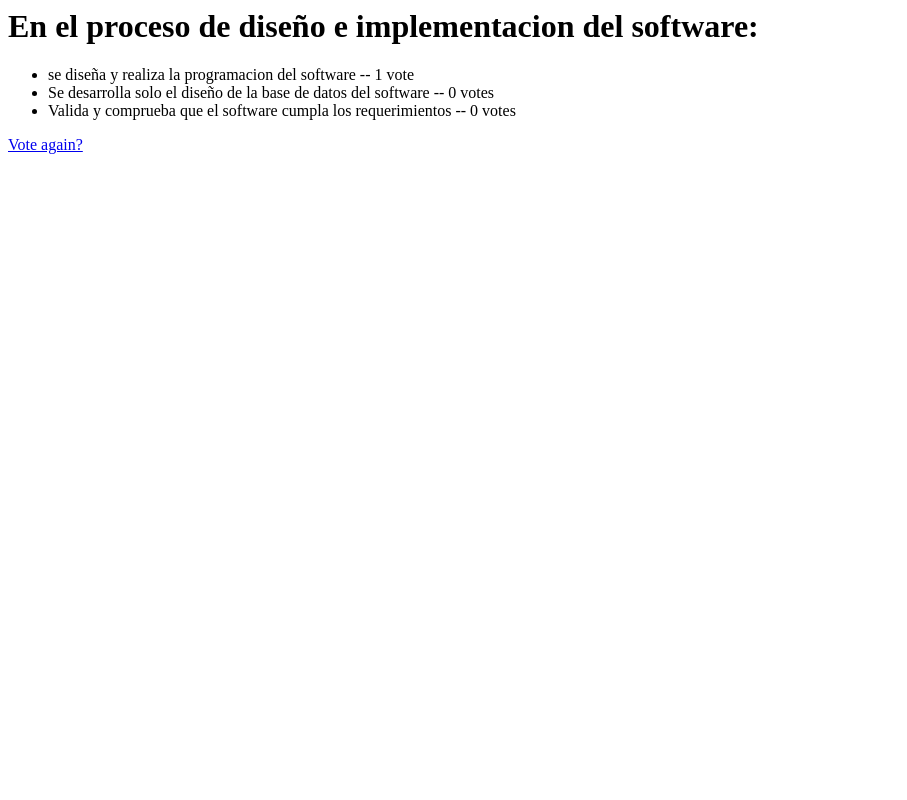
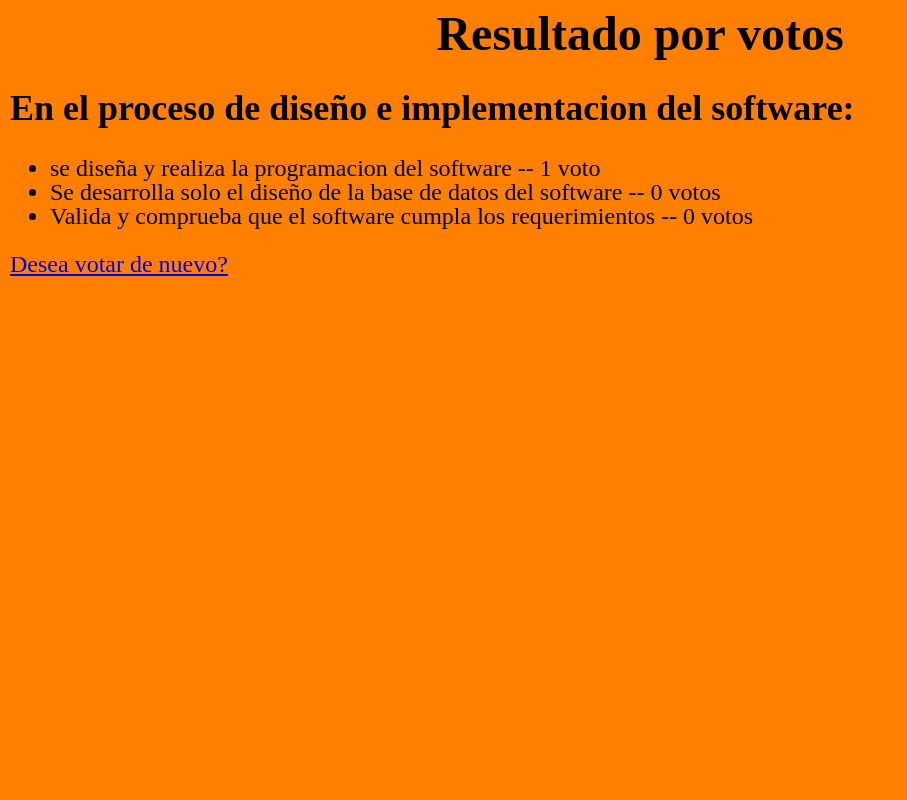
Before and after one commit to valentina3101/TutorialDjango, a Django app: page /polls/7/results/ in a window 1280 px wide. Shown: the whole page, without its empty margins (0-907 px from the left). Run offline with Django 3.2, Linux system fonts and the light colour scheme; data comes from the database, SQL or seed files in the repository; both versions use the stored data as it was after the commit.

Commit message:
actualizando

```diff
--- a/mysite/mysite/urls.py
+++ b/mysite/mysite/urls.py
@@ -15,6 +15,7 @@ Including another URLconf
 """
 from django.contrib import admin
 from django.urls import include, path
+from polls import views
 
 urlpatterns = [
     path('polls/', include('polls.urls')),
--- a/mysite/polls/static/polls/style.css
+++ b/mysite/polls/static/polls/style.css
@@ -1,6 +1,14 @@
-li a {
-    color: green;
+h1 {
+    text-align: center ;
+}
+html {
+    background-color : #ff8000 ;
 }
 body {
-    background: white url("images/background.gif") no-repeat;
+    text-align: left ;
+	font: 150% Times New Roman, sans-serif;
+	line-height:1 ; /**establece la distancia entre lineas de texto**/
+	color: black;
+    margin: 0;
+	padding: 10;
 }
--- a/mysite/polls/templates/polls/results.html
+++ b/mysite/polls/templates/polls/results.html
@@ -1,9 +1,15 @@
-<h1>{{ question.question_text }}</h1>
+
+{% load static %}
+
+<link rel="stylesheet" type="text/css" href="{% static 'polls/style.css' %}">
+<h1>  Resultado por votos </h1>
+<h2>{{ question.question_text }}</h2>
+
 
 <ul>
 {% for choice in question.choice_set.all %}
-    <li>{{ choice.choice_text }} -- {{ choice.votes }} vote{{ choice.votes|pluralize }}</li>
+    <li>{{ choice.choice_text }} -- {{ choice.votes }} voto{{ choice.votes|pluralize }}</li>
 {% endfor %}
 </ul>
 
-<a href="{% url 'polls:detail' question.id %}">Vote again?</a>
+<a href="{% url 'polls:detail' question.id %}"> Desea votar de nuevo?</a>
--- a/mysite/polls/views.py
+++ b/mysite/polls/views.py
@@ -6,6 +6,7 @@ from django.http import Http404
 from django.urls import reverse
 from django.views import generic
 from django.utils import timezone
+
 
 
 class IndexView(generic.ListView):
@@ -41,7 +42,7 @@ def vote(request, question_id):
         # Redisplay the question voting form.
         return render(request, 'polls/detail.html', {
             'question': question,
-            'error_message': "You didn't select a choice.",
+            'error_message': "No a seleccionado ninguna respuesta",
         })
     else:
         selected_choice.votes += 1
```
Also changed, not shown: mysite/polls/templates/polls/detail.html (+6 -1 lines), mysite/polls/templates/polls/index.html (+5 -4 lines), mysite/templates/admin/base_site.html (deleted, +0 -10 lines), mysite/db.sqlite3, mysite/polls/migrations/0002_persona.py (added), mysite/polls/migrations/0003_delete_persona.py (added).
